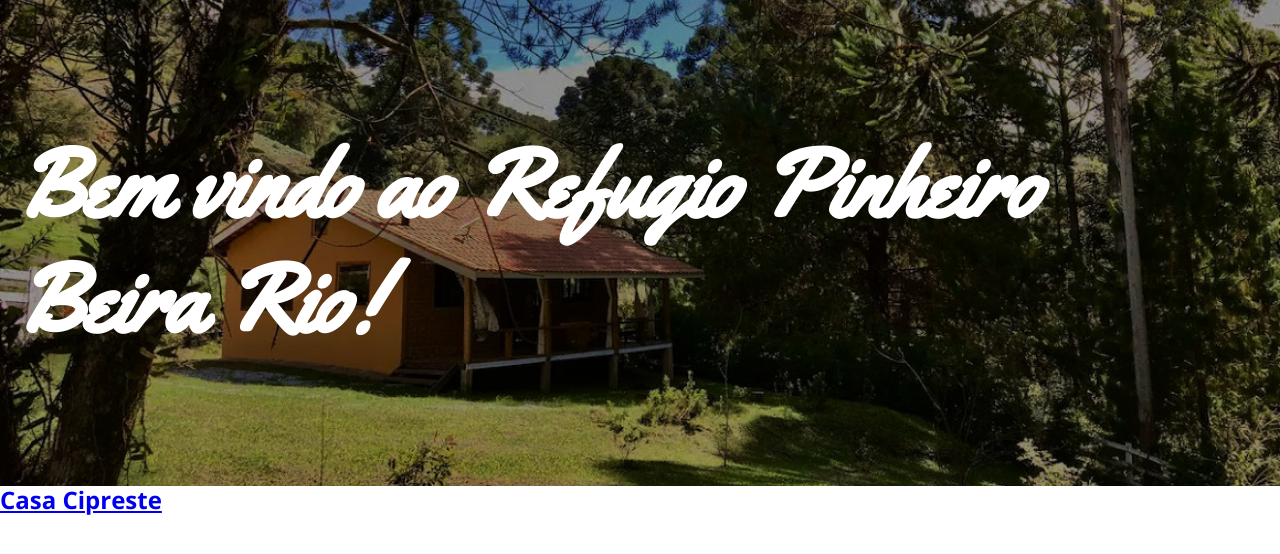
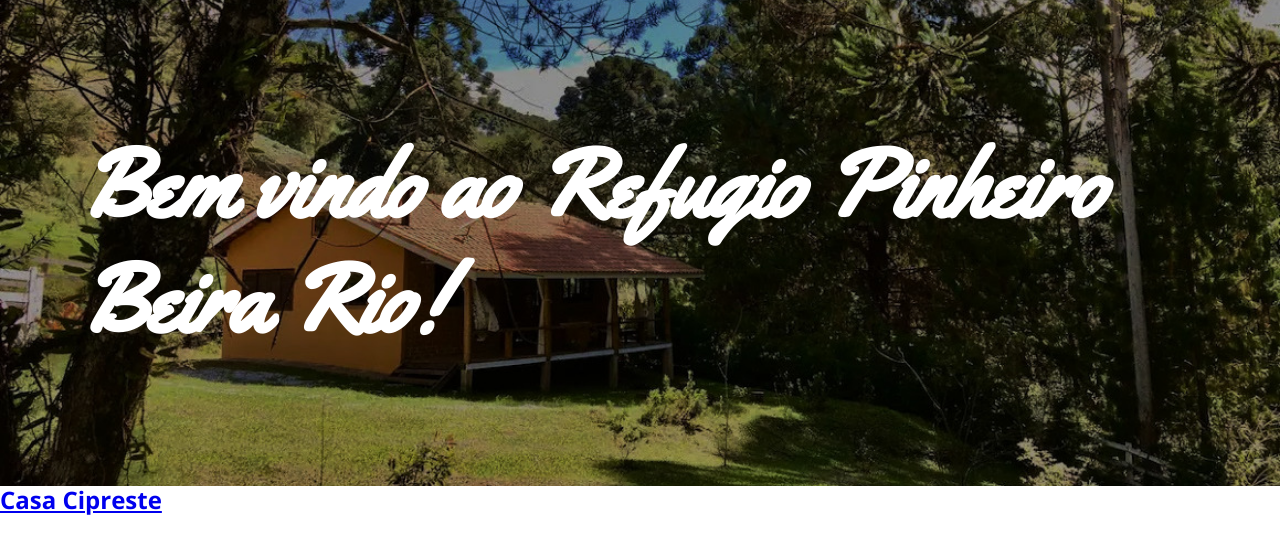
Before and after one commit to refugiopinheirobeirario/refugiopinheirobeirario.github.io, a Jekyll site: the page built from index.html, in a window 1280 px wide. Shown: the top 554 px of the page. Built offline with Jekyll 4.4.1, drawn with Linux system fonts in a browser that asks for light colours.

Commit message:
Fix margin of container class

```diff
--- a/_sass/base.scss
+++ b/_sass/base.scss
@@ -58,6 +58,8 @@ picture {
   max-width: 72rem;
   padding-left: 1rem;
   padding-right: 1rem;
+  margin-left: auto;
+  margin-right: auto;
 }
 
 .display {
@@ -76,6 +78,22 @@ picture {
   }
 }
 
+.navbar {
+  position: absolute;
+  top: 0;
+  left: 0;
+  width: 100%;
+}
+
+.navbar__brand {
+  color: var(--color-light);
+  display: inline-block;
+  font-size: 1.25rem;
+  font-weight: bold;
+  padding: 1rem 0;
+  text-decoration: none;
+}
+
 .hero {
   background-color: var(--color-primary);
   background-position: center;
```
